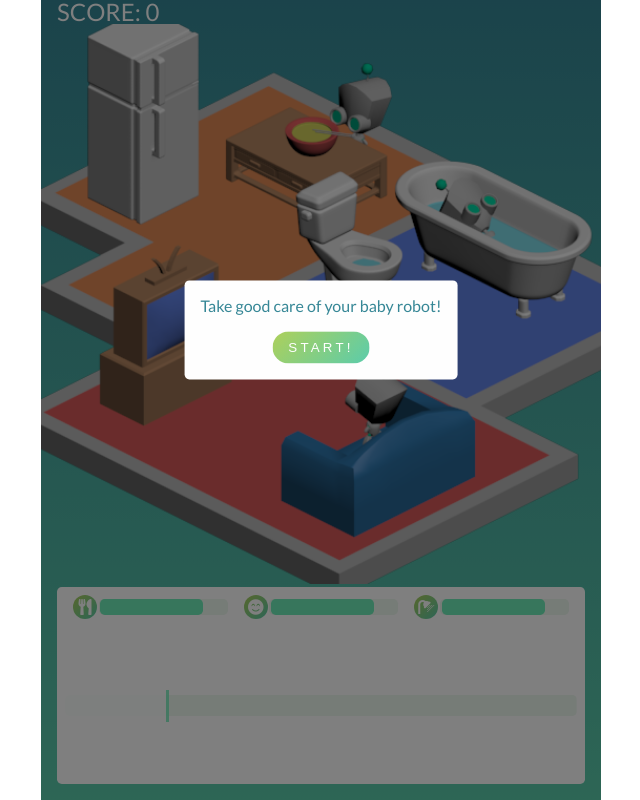
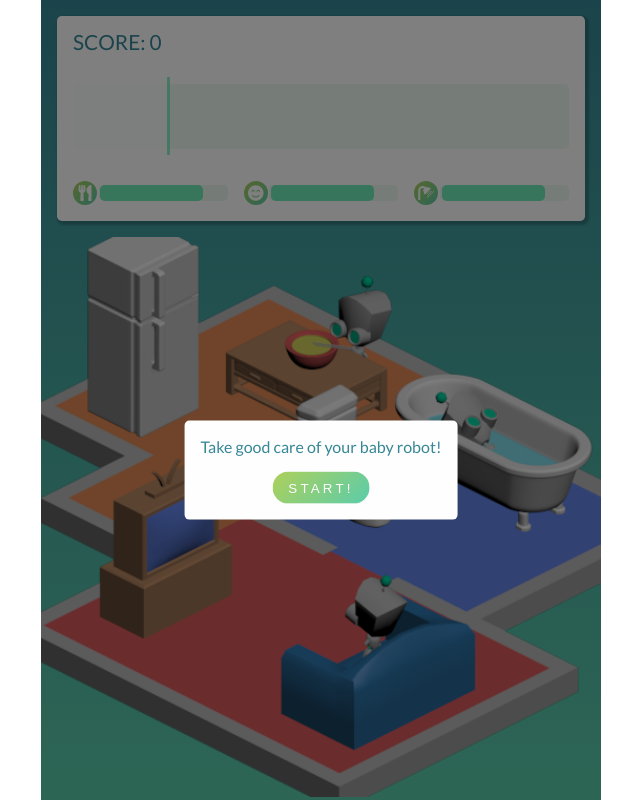
Before and after one commit to maladr0it/metal-baby, a React (Create React App) app: page / in a window 1280 px wide. Shown: the whole page, without its empty margins (319-959 px from the left). Built offline with nearby package versions, Linux system fonts and the light colour scheme.

Commit message:
change hud position

```diff
--- a/src/components/Button.jsx
+++ b/src/components/Button.jsx
@@ -10,9 +10,11 @@ const Button = styled.button`
   background-image: ${({ theme }) =>
     `linear-gradient(-45deg, ${theme.primary}, ${theme.secondary})`};
   color: ${({ theme }) => theme.background};
+  box-shadow: 2px 2px 2px 2px rgba(0, 0, 0, 0.2);
 
   letter-spacing: 0.2rem;
   text-transform: uppercase;
+
   cursor: pointer;
 
   &:hover {
--- a/src/components/Game.jsx
+++ b/src/components/Game.jsx
@@ -1,7 +1,6 @@
 import React, { useContext, useRef, useEffect } from 'react';
 import styled from 'styled-components';
 
-import Score from './Score';
 import HouseMap from './HouseMap';
 import Hud from './Hud';
 import Modal from './Modal';
@@ -44,9 +43,8 @@ const Game = () => {
 
   return (
     <Container>
-      <Score />
+      <Hud />
       <HouseMap />
-      <Hud />
       <Modal />
     </Container>
   );
--- a/src/components/Hud.jsx
+++ b/src/components/Hud.jsx
@@ -3,21 +3,26 @@ import styled from 'styled-components';
 
 import StatusBars from './StatusBars';
 import TaskTrack from './TaskTrack';
+import Score from './Score';
 
 const Container = styled.div`
+  z-index: 100;
   flex: 1;
   display: flex;
   flex-direction: column;
-  margin: 0 1rem 1rem;
+  margin: 1rem;
+  padding: 1rem;
   border-radius: 0.3rem;
 
   background-color: ${({ theme }) => theme.background};
+  box-shadow: 2px 2px 2px 2px rgba(0, 0, 0, 0.2);
 `;
 
 const Hud = () => (
   <Container>
+    <Score />
+    <TaskTrack />
     <StatusBars />
-    <TaskTrack />
   </Container>
 );
 
--- a/src/components/Modal/GameOverScreen.jsx
+++ b/src/components/Modal/GameOverScreen.jsx
@@ -16,6 +16,7 @@ const Container = styled.div`
 
   ${Button} {
     margin-top: 1rem;
+    box-shadow: none;
   }
 `;
 
--- a/src/components/Modal/LandingScreen.jsx
+++ b/src/components/Modal/LandingScreen.jsx
@@ -16,6 +16,7 @@ const Container = styled.div`
 
   ${Button} {
     margin-top: 1rem;
+    box-shadow: none;
   }
 `;
 
--- a/src/components/Modal/Modal.jsx
+++ b/src/components/Modal/Modal.jsx
@@ -7,7 +7,7 @@ import GameOverScreen from './GameOverScreen';
 
 const Dimmer = styled.div`
   position: absolute;
-  z-index: 100;
+  z-index: 200;
 
   width: 100%;
   max-width: 70vh;
@@ -19,10 +19,10 @@ const Dimmer = styled.div`
 
 const Container = styled.div`
   position: absolute;
-  top: 40%;
+  top: 60%;
   left: 50%;
-  transform: translateX(-50%) translateY(-40%);
-  z-index: 100;
+  transform: translateX(-50%) translateY(-60%);
+  z-index: 300;
 `;
 
 const Modal = () => {
--- a/src/components/Score.jsx
+++ b/src/components/Score.jsx
@@ -1,14 +1,18 @@
-import React, { useContext } from "react";
-import styled from "styled-components";
+import React, { useContext } from 'react';
+import styled from 'styled-components';
 
-import { ticksPerYear } from "../gameConfig";
-import GameStateContext from "./GameStateContext";
+import { ticksPerYear } from '../gameConfig';
+import GameStateContext from './GameStateContext';
 
 const Container = styled.div`
-  height: 1.5rem;
-  margin: 0 1rem;
-  font-size: 1.5rem;
-  line-height: 1.5rem;
+  flex: 1 1 0;
+
+  height: 2rem;
+
+  color: ${({ theme }) => theme.tertiary};
+
+  font-size: 1.3rem;
+  line-height: 1.3rem;
 `;
 
 const Debug = styled.span`
@@ -23,7 +27,7 @@ const Score = () => {
 
   return (
     <Container>
-      <span>SCORE: {age}</span>
+      <p>SCORE: {age}</p>
     </Container>
   );
 };
--- a/src/components/StatusBars/StatusBars.jsx
+++ b/src/components/StatusBars/StatusBars.jsx
@@ -1,28 +1,28 @@
-import React from "react";
-import styled from "styled-components";
+import React from 'react';
+import styled from 'styled-components';
 
-import StatusBar from "./StatusBar";
+import StatusBar from './StatusBar';
 
 // TODO: change types to constants
 const BARS = [
   {
-    type: "hunger",
-    icon: "fas fa-utensils"
+    type: 'hunger',
+    icon: 'fas fa-utensils'
   },
   {
-    type: "fun",
-    icon: "fas fa-smile-beam"
+    type: 'fun',
+    icon: 'fas fa-smile-beam'
   },
   {
-    type: "hygiene",
-    icon: "fas fa-shower"
+    type: 'hygiene',
+    icon: 'fas fa-shower'
   }
 ];
 
 const Container = styled.div`
+  flex-grow: 1 1 0;
   display: flex;
   justify-content: center;
-  padding: 0.5rem 1rem;
 
   & > div:not(:last-child) {
     margin-right: 1rem;
--- a/src/components/TaskTrack/TaskBlock.jsx
+++ b/src/components/TaskTrack/TaskBlock.jsx
@@ -1,27 +1,26 @@
-import React from "react";
-import styled from "styled-components";
+import React from 'react';
+import styled from 'styled-components';
 
-import { IDLE } from "../../constants/taskTypes";
+import { IDLE } from '../../constants/taskTypes';
 
 const Container = styled.div`
   flex: 1;
-  border: ${({ theme }) => `1px solid ${theme.primary}`};
   border-radius: 0.3rem;
   margin: 0 0.1rem;
 
   background-color: ${({ theme }) => theme.primary};
-  visibility: ${props => (props.type === IDLE ? "hidden" : "visible")};
+  visibility: ${props => (props.type === IDLE ? 'hidden' : 'visible')};
   text-align: center;
+  height: 100%
 
   &:not(:first-child) {
     padding-left: 0.2rem;
   }
 `;
-const Content = styled.div``;
 
 const TaskBlock = ({ type }) => (
   <Container type={type}>
-    <Content>{type}</Content>
+    <div>{type}</div>
   </Container>
 );
 
--- a/src/components/TaskTrack/TaskTrack.jsx
+++ b/src/components/TaskTrack/TaskTrack.jsx
@@ -1,10 +1,10 @@
 import React, { useContext } from 'react';
 import styled, { keyframes } from 'styled-components';
 
-import { tickPeriod } from "../../gameConfig";
-import { IDLE } from "../../constants/taskTypes";
-import GameStateContext from "../GameStateContext";
-import TaskBlock from "./TaskBlock";
+import { tickPeriod } from '../../gameConfig';
+import { IDLE } from '../../constants/taskTypes';
+import GameStateContext from '../GameStateContext';
+import TaskBlock from './TaskBlock';
 
 const trackLength = 6;
 const ticksBefore = 1;
@@ -30,7 +30,6 @@ const TaskTrack = () => {
         </TaskBlockContainer>
       </Track>
       <Clip />
-      {/* <VerticalRule /> */}
     </Container>
   );
 };
@@ -38,11 +37,12 @@ const TaskTrack = () => {
 const Container = styled.div`
   position: relative;
 
-  flex: 1;
-  padding: 0.5rem;
+  flex: 5 1 0;
   display: flex;
   flex-direction: column;
   justify-content: center;
+  /* visually center task track in HUD */
+  margin-top: -0.4rem;
 `;
 
 const slide = keyframes`
@@ -54,32 +54,27 @@ const slide = keyframes`
 const Track = styled.div`
   overflow: hidden;
   border-radius: 0.3rem;
+  height: 50%;
 `;
 
 const TaskBlockContainer = styled.div`
+  position: relative;
+
   display: flex;
   width: ${(trackLength / (trackLength - 1)) * 100}%;
+  height: 100%;
+
   background-color: ${({ theme }) => theme.disabled};
+
   animation: ${slide} ${tickPeriod}s linear;
   animation-fill-mode: forwards;
-`;
-
-const VerticalRule = styled.div`
-  position: absolute;
-  left: ${(100 * ticksBefore) / (trackLength - 1)}%;
-  transform: translateX(25%);
-
-  height: 100%;
-  width: 0.2rem;
-
-  background-color: ${({ theme }) => theme.highlight};
 `;
 
 const Clip = styled.div`
   position: absolute;
   margin-left: -0.3rem;
   width: ${(100 * ticksBefore) / (trackLength - 1)}%;
-  height: 2rem;
+  height: 60%;
   background-color: ${({ theme }) => theme.background};
   opacity: 0.8;
   border-right: ${({ theme }) => ` 0.2rem solid ${theme.highlight}`};
--- a/src/index.css
+++ b/src/index.css
@@ -5,6 +5,7 @@ body {
   -webkit-font-smoothing: antialiased;
   -moz-osx-font-smoothing: grayscale;
   color: #fefefe;
+  user-select: none;
 }
 
 html,
```
